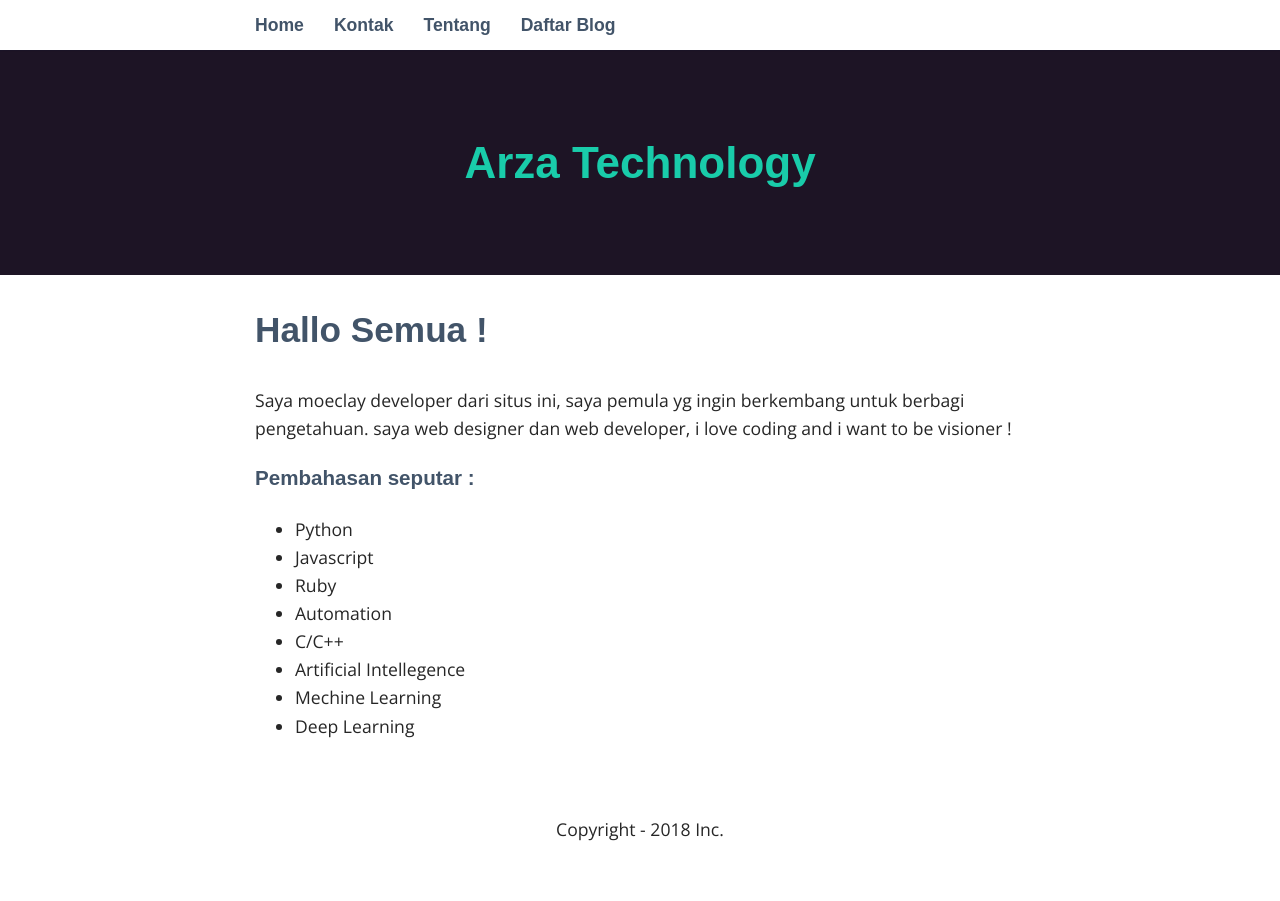
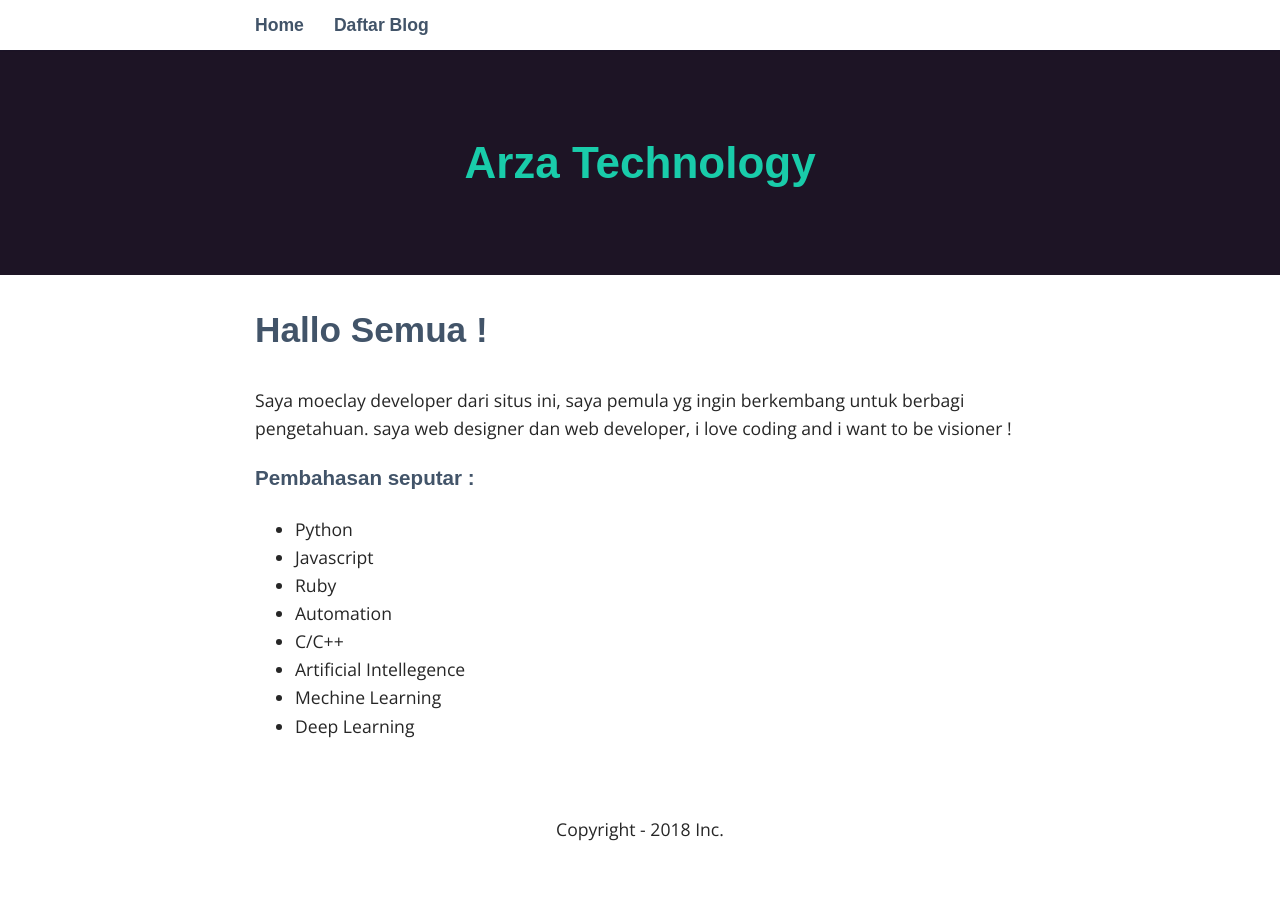
Before and after one commit to moeclay/moeclay.github.io, a Jekyll site: the page built from index.html, in a window 1280 px wide. Built offline with Jekyll 4.4.1, drawn with Linux system fonts in a browser that asks for light colours; some web fonts are replaced.

Commit message:
update _include/layout.html

```diff
--- a/_includes/header.html
+++ b/_includes/header.html
@@ -3,8 +3,6 @@
 		<nav>
 			<ul>
 				<li><a href="{{ '/' | prepend: site.baseurl }}" title="Home">Home</a></li>
-				<li><a href="{{ '/kontak/' | prepend: site.baseurl }}" title="Kontak">Kontak</a></li>
-				<li><a href="{{ '/tentang/' | prepend: site.baseurl }}" title="Tentang">Tentang</a></li>
 				<li><a href="{{ "/blog" | prepend: site.baseurl }}">Daftar Blog</a></li>
 			</ul>
 		</nav>
```
